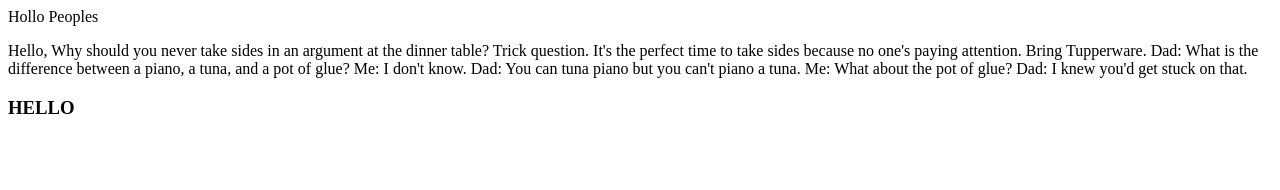
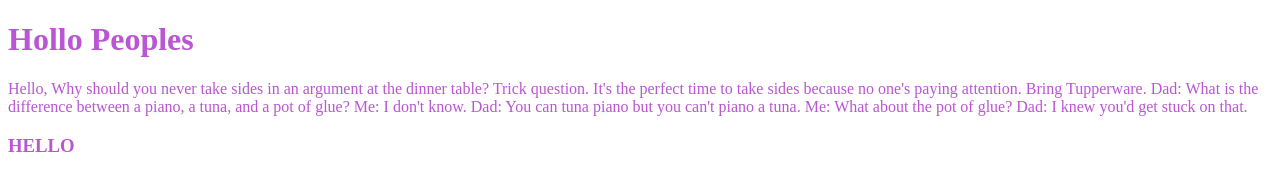
Before and after one commit to AlexThePhenix/AlexThePhenix.github.io, a plain HTML site: page index.html in a window 1280 px wide. Drawn offline with Linux system fonts and the light colour scheme.

Commit message:
Update index.html

```diff
--- a/index.html
+++ b/index.html
@@ -5,7 +5,7 @@
     </head>
 </html>
 <body>
-    <tag style="color:darkseafoam
+    <tag style="color: #BA55D3;">
     <h1> Hollo Peoples</h1>
         <p>Hello, Why should you never take sides in an argument at the dinner table? Trick question. It's the perfect time to take sides because no one's paying attention. Bring Tupperware.
             Dad: What is the difference between a piano, a tuna, and a pot of glue?
```
